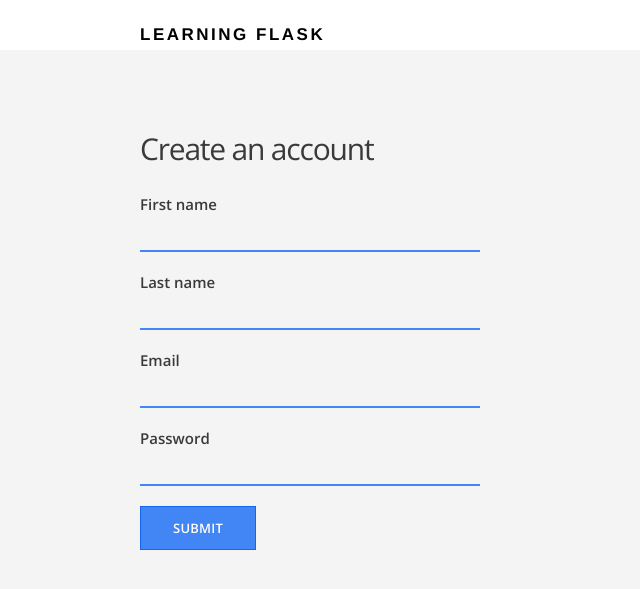
After one commit to shopopalo/learning-flask, a Flask app: template templates/signup.html in a window 1280 px wide. The commit adds this page. Shown: the top 589 px of the page, without its empty margins (0-640 px from the left). Run offline with Flask 2, Linux system fonts and the light colour scheme; the template is opened without the code that fills it, so the values that code supplies are empty, except form fields; form fields are guessed from the names that the template uses; some libraries are stand-ins or nearby versions.

Commit message:
added signup, login

```diff
--- a/routes.py
+++ b/routes.py
@@ -1,6 +1,15 @@
-from flask import Flask, render_template
+from flask import Flask, render_template, request, session, redirect, url_for
+from models import db, User, Place
+from forms import SignupForm, LoginForm, AddressForm
+
 
 app = Flask(__name__)
+
+app.config['SQLALCHEMY_DATABASE_URI'] = 'postgresql://postgres:4602161@localhost/learningflask'
+db.init_app(app)
+
+app.secret_key = 'development-key'
+
 
 @app.route("/")
 def index():
@@ -11,5 +20,89 @@ def about():
 	return render_template("about.html")
 
 
+@app.route("/signup", methods=["GET", "POST"])
+def signup():
+	if 'email' in session:
+		return redirect(url_for('home'))
+
+	form = SignupForm()
+
+	if request.method == "POST":
+		if form.validate() == False:
+			return render_template('signup.html', form=form)
+		else:
+			newuser = User(form.first_name.data, form.last_name.data, form.email.data, form.password.data)
+			db.session.add(newuser)
+			db.session.commit()
+
+			session['email'] = newuser.email
+			return redirect(url_for('home'))
+	elif request.method == "GET":
+		return render_template('signup.html', form=form)
+
+@app.route("/login", methods=["GET", "POST"])
+def login():
+	if 'email' in session:
+		return redirect(url_for('home'))
+
+	form = LoginForm()
+
+	if request.method == "POST":
+		if form.validate() == False:
+			return render_template("login.html", form=form)
+		else:
+			email = form.email.data
+			password = form.password.data
+
+			user = User.query.filter_by(email=email).first()
+			if user is not None and user.check_password(password):
+				session['email'] = form.email.data
+				return redirect(url_for('home'))
+			else:
+				return redirect(url_for('login'))
+	elif request.method == "GET":
+		return render_template("login.html", form=form)
+
+
+@app.route("/logout")
+def logout():
+	session.pop('email', None)
+	return redirect(url_for('index'))
+
+
+@app.route("/home", methods=["GET", "POST"])
+def home():
+	if 'email' not in session:
+		return redirect(url_for('login'))
+
+	form = AddressForm()
+
+	places = []
+	my_coordinates = (50.45146, 30.52187) #37.4221     -122.0844
+
+	if request.method == 'POST':
+		if form.validate() == False:
+			return render_template("home.html", form=form)
+		else:
+			address = form.address.data
+
+			p = Place()
+			my_coordinates =p.address_to_latlng(address)
+			places = p.query(address)
+
+			return render_template("home.html",
+									form=form,
+									my_coordinates=my_coordinates,
+									places=places)
+
+	elif request.method == 'GET':
+		return render_template("home.html",
+								form=form,
+								my_coordinates=my_coordinates,
+								places=places)
+
+	return render_template("home.html")
+
+
 if __name__ == "__main__":
 	app.run(debug=True)
--- a/templates/index.html
+++ b/templates/index.html
@@ -5,7 +5,7 @@
 		<div class="container">
 			<div class="section-content">
 				<h2>Discover places near you</h2>
-				<a href="#" class="btn-primary">Sign up</a>
+				<a href="{{ url_for('signup') }}" class="btn-primary">Sign up</a>
 				<a href="{{ url_for('about') }}" class="btn-secondary">Learn more</a>
 			</div>
 			<div class="section-device">
--- a/templates/layout.html
+++ b/templates/layout.html
@@ -3,6 +3,8 @@
 <head>
 	<link rel="stylesheet" href="http://fonts.googleapis.com/css?family=Open+Sans:300,400,600">
 	<link rel="stylesheet" href="{{ url_for('static', filename='css/main.css') }}">
+	<link rel="stylesheet" href="http://cdn.leafletjs.com/leaflet/v0.7.7/leaflet.css" />
+	<script src="http://cdn.leafletjs.com/leaflet/v0.7.7/leaflet.js"></script>
 </head>
 
 <body>
--- /dev/null
+++ b/templates/signup.html
@@ -0,0 +1,63 @@
+{% extends "layout.html" %}
+
+{% block content %}
+	<main class="container signup-section">
+		<div class="section-content">
+			<h2>Create an account</h2>
+
+			<form action="/signup" method="POST">
+				{{ form.hidden_tag() }}
+
+				<div class="form-group">
+					{{ form.first_name.label }}
+
+					{% if form.first_name.errors %}
+						{% for error in form.first_name.errors %}
+						<p class="error-message">{{ error }}</p>
+						{% endfor %}
+					{% endif %}
+
+					{{ form.first_name }}
+				</div>
+
+				<div class="form-group">
+					{{ form.last_name.label }}
+
+					{% if form.last_name.errors %}
+						{% for error in form.last_name.errors %}
+						<p class="error-message">{{ error }}</p>
+						{% endfor %}
+					{% endif %}
+
+					{{ form.last_name }}
+				</div>
+
+				<div class="form-group">
+					{{ form.email.label }}
+
+					{% if form.email.errors %}
+						{% for error in form.email.errors %}
+						<p class="error-message">{{ error }}</p>
+						{% endfor %}
+					{% endif %}
+
+					{{ form.email }}
+				</div>
+
+				<div class="form-group">
+					{{ form.password.label }}
+
+					{% if form.password.errors %}
+						{% for error in form.password.errors %}
+						<p class="error-message">{{ error }}</p>
+						{% endfor %}
+					{% endif %}
+
+					{{ form.password }}
+				</div>
+
+				{{ form.submit(class="btn-primary") }}
+			</form>
+		</div>
+	</main>
+{% endblock %}
```
Also changed, not shown: templates/home.html (added, +67 -0 lines), templates/login.html (added, +39 -0 lines).
